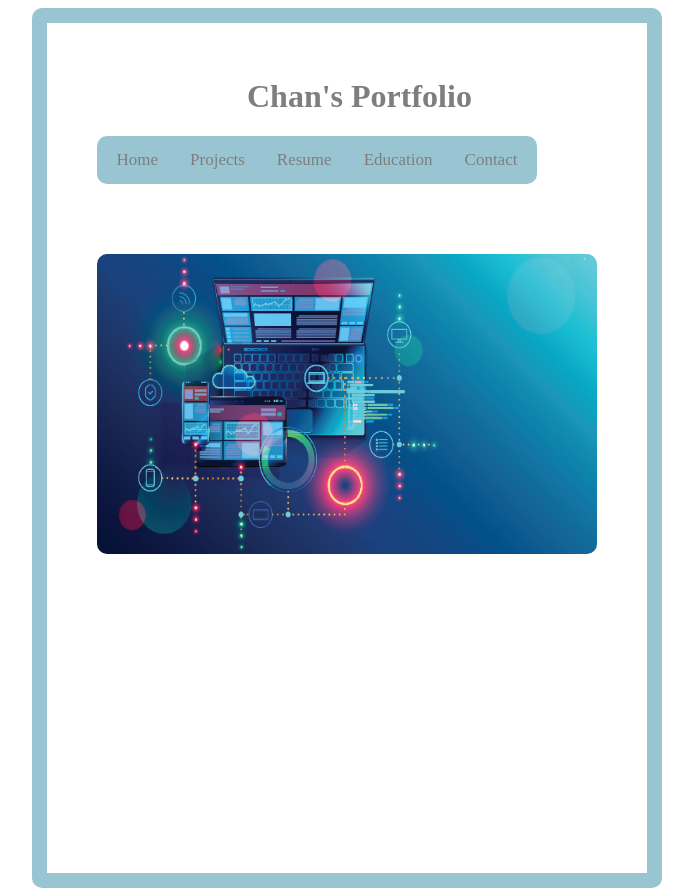
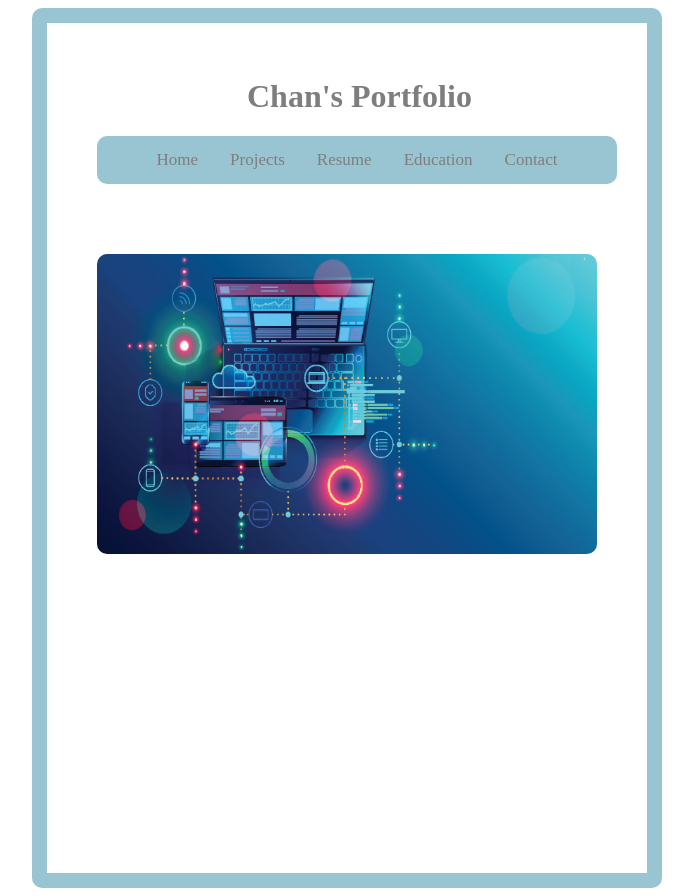
Before and after one commit to chantuff/Personal_Portfolio_Website, a React (Vite) app in the folder Portfolio_Website/: page / in a window 1280 px wide. Shown: the whole page, without its empty margins (526-1219 px from the left). Built offline with nearby package versions, Linux system fonts and the light colour scheme.

Commit message:
adjusted nav width

```diff
--- a/Portfolio_Website/src/App.css
+++ b/Portfolio_Website/src/App.css
@@ -16,7 +16,7 @@
 .nav {
   top: 0;
   display: flex;
-  width: 55vh;
+  width: 65vh;
   justify-content: center;
 
   background-color: #1f829b75;
```
